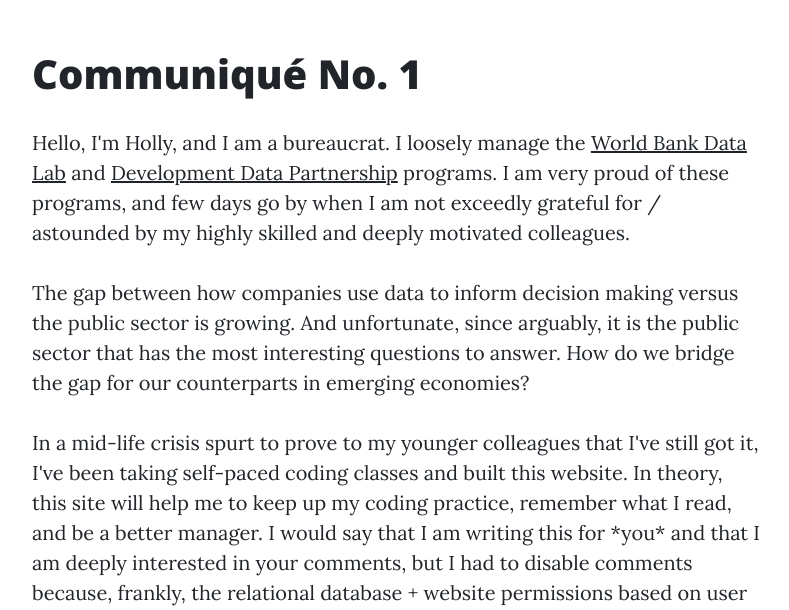
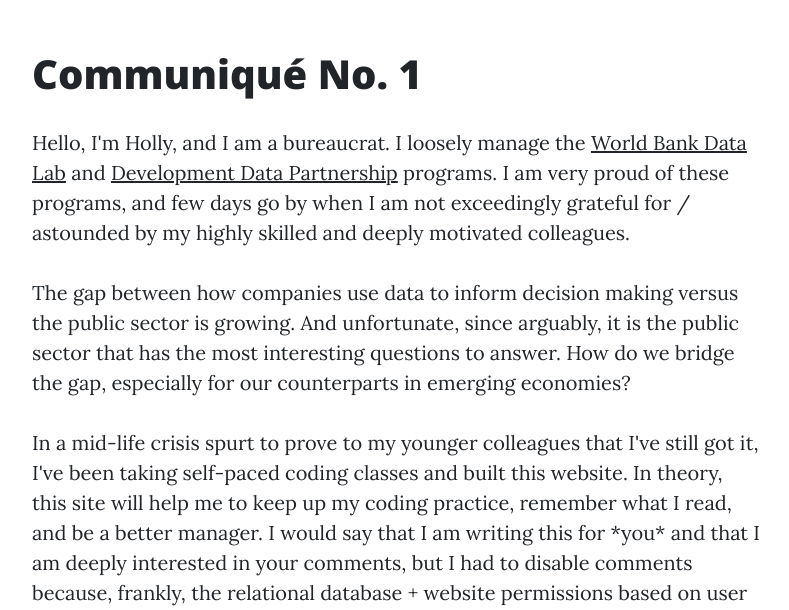
Before and after one commit to Holly-Transport/communique, a Flask app: page /about in a window 1280 px wide. Shown: the part 532-1142 px from the top of the page, without its empty margins (243-1032 px from the left). Run offline with Flask 2, Linux system fonts and the light colour scheme; some libraries are stand-ins or nearby versions.

Commit message:
About page update

```diff
--- a/templates/about.html
+++ b/templates/about.html
@@ -28,9 +28,9 @@
       <div class="col-lg-8 col-md-10 mx-auto">
         <h1>Communiqu&eacute; No. 1</h1>
 
-<p>Hello, I&#39;m Holly, and I&nbsp;am a bureaucrat. I&nbsp;loosely manage the <a href="http://wbdatalab.org/">World Bank Data Lab</a> and <a href="https://datapartnership.org/">Development Data Partnership</a> programs. I am very proud of these programs,&nbsp;and few days go by when I am not exceedly grateful for / astounded by my highly skilled and deeply motivated colleagues.&nbsp;</p>
+<p>Hello, I&#39;m Holly, and I&nbsp;am a bureaucrat. I&nbsp;loosely manage the <a href="http://wbdatalab.org/">World Bank Data Lab</a> and <a href="https://datapartnership.org/">Development Data Partnership</a> programs. I am very proud of these programs,&nbsp;and few days go by when I am not exceedingly grateful for / astounded by my highly skilled and deeply motivated colleagues.&nbsp;</p>
 
-<p>The gap between how companies use data to inform decision making versus the public sector is growing. And unfortunate, since arguably, it is the public sector that has the most interesting questions to answer. How do we bridge the gap for our counterparts in emerging economies? &nbsp;</p>
+<p>The gap between how companies use data to inform decision making versus the public sector is growing. And unfortunate, since arguably, it is the public sector that has the most interesting questions to answer. How do we bridge the gap, especially for our counterparts in emerging economies? &nbsp;</p>
 
 <p>In a mid-life crisis spurt to prove to my younger colleagues that I&#39;ve still got it, I&#39;ve been taking self-paced coding classes and built this website. In theory, this site will&nbsp;help me to keep up my coding practice, remember what I read, and be a better manager. I would say that I am writing this for *you* and that I am deeply interested in your comments, but I had to disable comments because, frankly, the relational database + website permissions based on user classes proved too daunting. Maybe in another month or two. Or year.&nbsp;</p>
 
```
